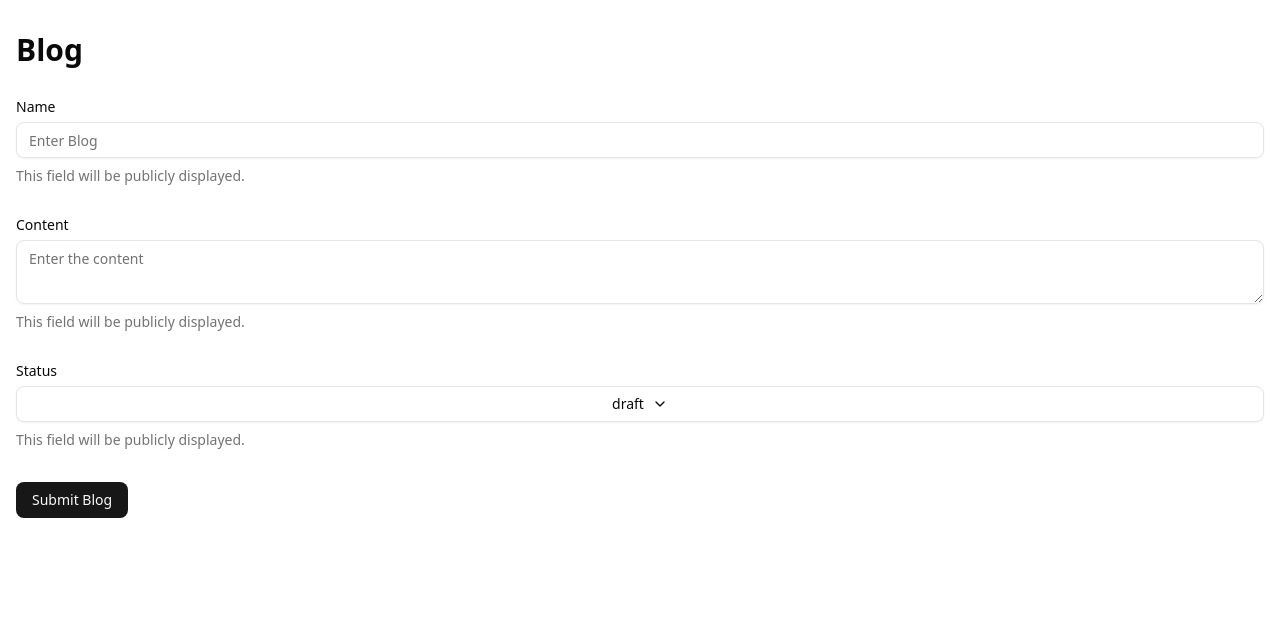
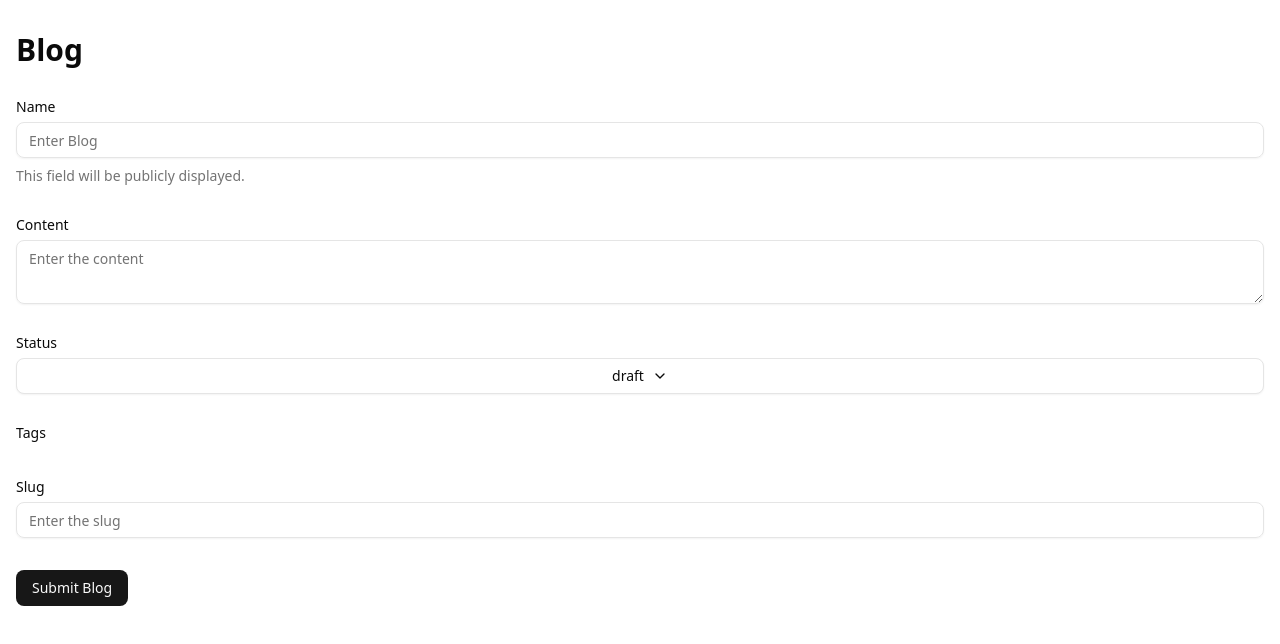
Before and after one commit to digital-nomad01/nomadlife-cms, a Next.js app: page /blog in a window 1280 px wide. Shown: the top 644 px of the page. Built offline with nearby package versions, Linux system fonts and the light colour scheme.

Commit message:
chore: add new form fields and zod schema for blog form

```diff
--- a/src/features/blog/domain/blog-field.ts
+++ b/src/features/blog/domain/blog-field.ts
@@ -4,7 +4,6 @@ export const blogFields: FormFieldConfig[] = [
     {
         name: "name",
         label: "Name",
-        type: "text",
         fieldType: "input",
         placeholder: "Enter Blog",
         description: "This field will be publicly displayed.",
@@ -12,17 +11,26 @@ export const blogFields: FormFieldConfig[] = [
     {
         name: "content",
         label: "Content",
-        type: "text",
         fieldType: "textarea",
         placeholder: "Enter the content",
-        description: "This field will be publicly displayed.",
     },
     {
         name: "status",
         label: "Status",
-        type: "text",
         fieldType: "dropdown",
+        options: ["Draft","Published", "Archived"],
         placeholder: "Enter the content",
-        description: "This field will be publicly displayed.",
+    },
+    {
+        name: "tags",
+        label: "Tags",
+        fieldType: "tagpicker",
+        // placeholder: "",
+    },
+    {
+        name: "slug",
+        label: "Slug",
+        fieldType: "input",
+        placeholder: "Enter the slug",
     },
 ]
--- a/src/features/blog/domain/blog-schema.ts
+++ b/src/features/blog/domain/blog-schema.ts
@@ -1,11 +1,13 @@
 import { z } from "zod";
 
 export const blogSchema = z.object({
-    name: z.string().min(3, 'Name is required'),
-    content: z.string().min(3, 'Content is required'),
-    // status: z.enum(['draft', 'published', 'archived']),
-    // tags: z.string().optional(),
-    // slug: z.string().optional(),
+    name: z.string().min(1,{ message:'Name is required'}),
+    content: z.string({required_error:'Content is required'})
+    .min(1,{message: "Content is requirred"})
+    .min(3,{ message:'Content should be atleast 3 characters'}),
+    status: z.enum(['Draft', 'Published', 'Archived']),
+    tags: z.string(),
+    slug: z.string().optional(),
     // image: z.string().optional(),
     // video: z.string().optional(),
     // time_to_read: z.coerce.number().min(0, 'Must be 0 or more')
```
